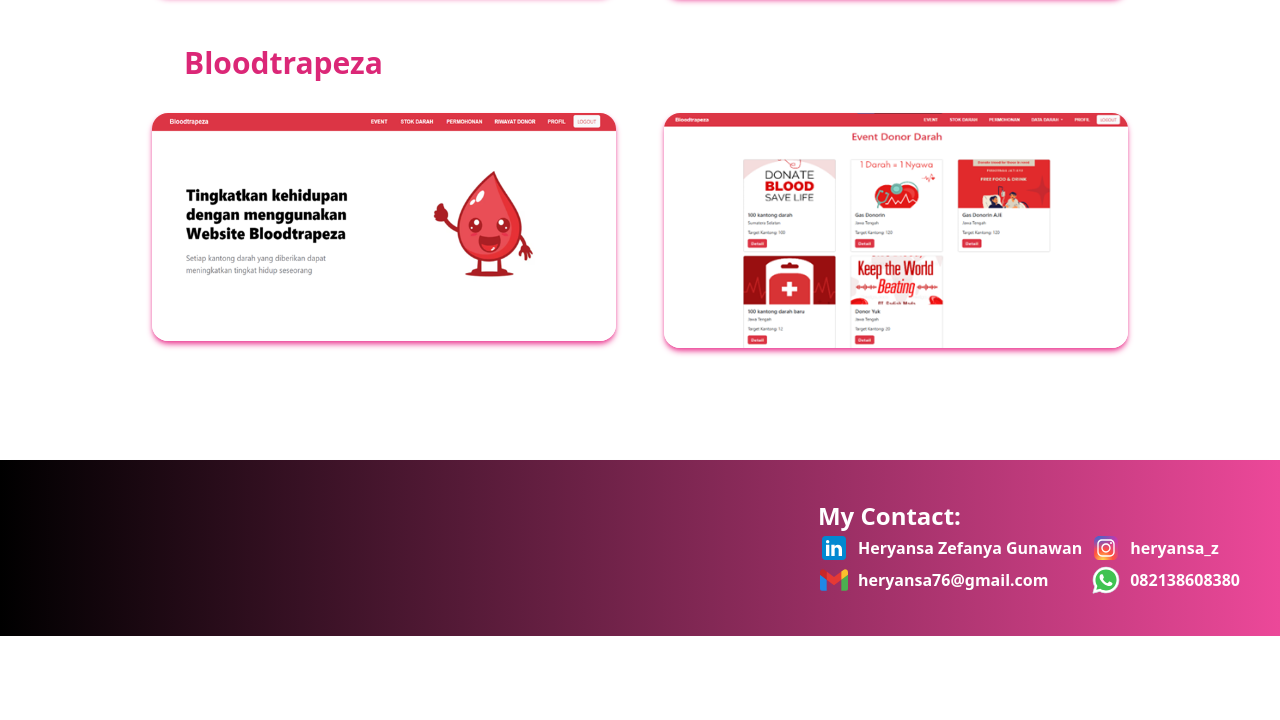
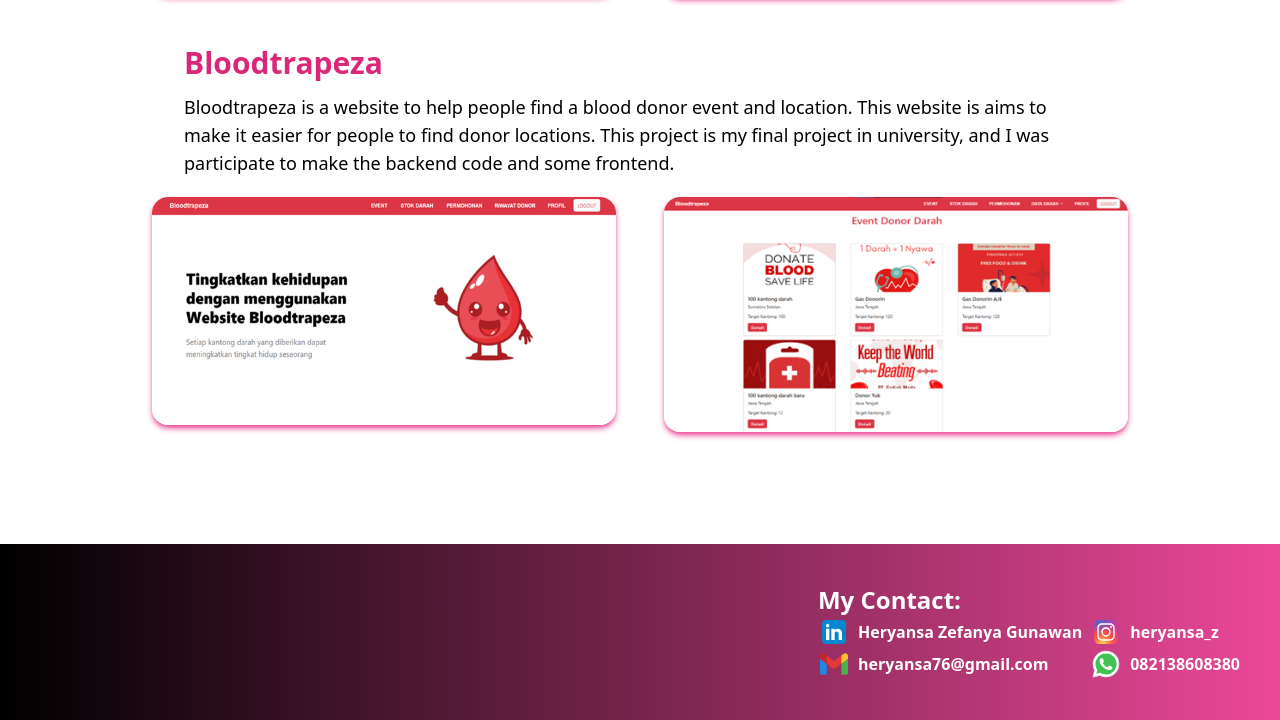
Before and after one commit to Heryansa76/myPortfolio, a plain HTML site: page index.html in a window 1280 px wide. Shown: the part 1936-2656 px from the top of the page. Before the commit the page ends 2572 px from the top, so only its background shows below. Drawn offline with nearby package versions, Linux system fonts and the light colour scheme.

Commit message:
perbaikan portfolio

```diff
--- a/index.html
+++ b/index.html
@@ -278,7 +278,9 @@
                             </span>
                         </h1>
                         <p class="mt-3 text-lg">
-
+                            Bloodtrapeza is a website to help people find a blood donor event and location. This website
+                            is aims to make it easier for people to find donor locations. This project is my final
+                            project in university, and I was participate to make the backend code and some frontend.
                         </p>
                     </div>
                     <div class="w-full lg:w-2/5 px-6 mb-2">
```
